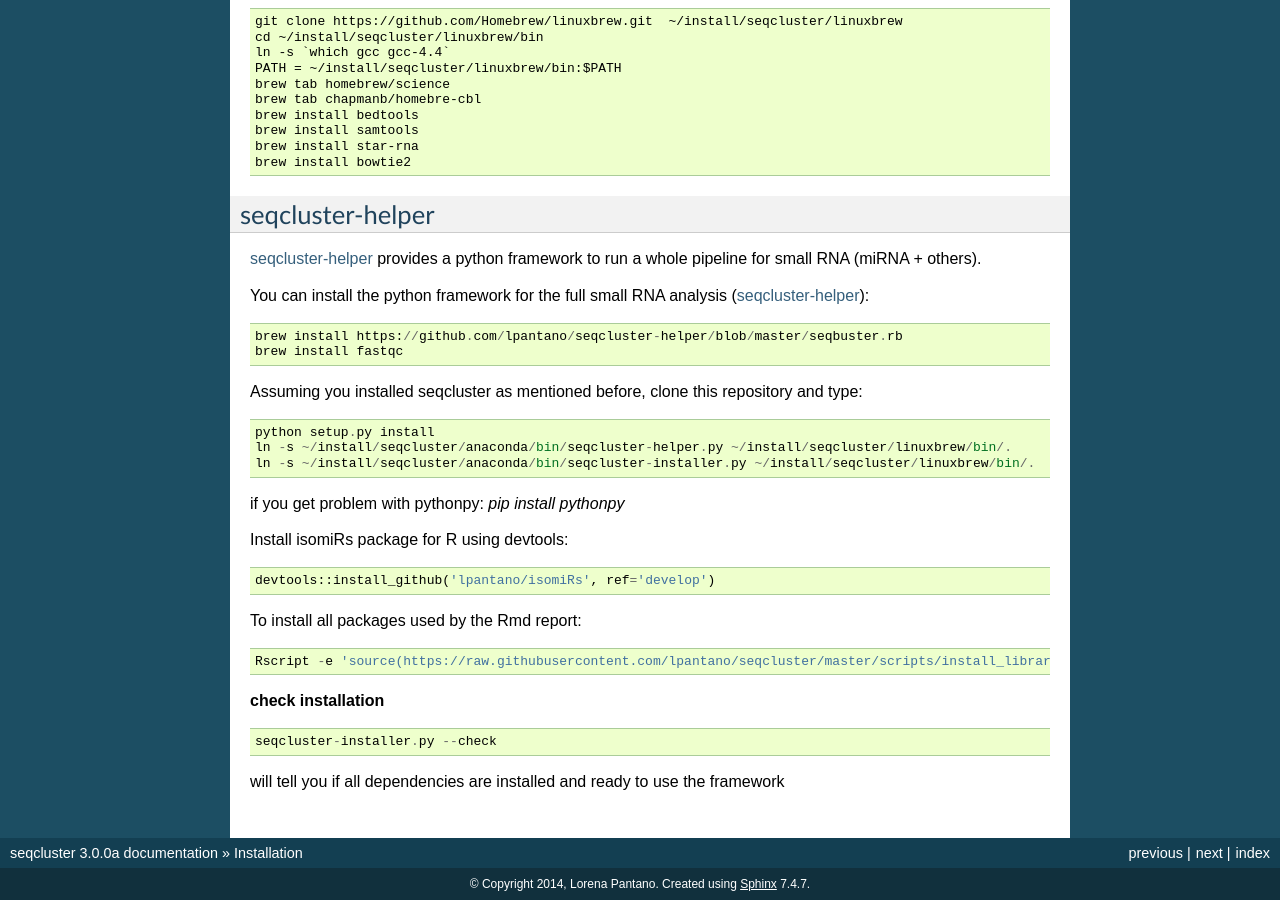
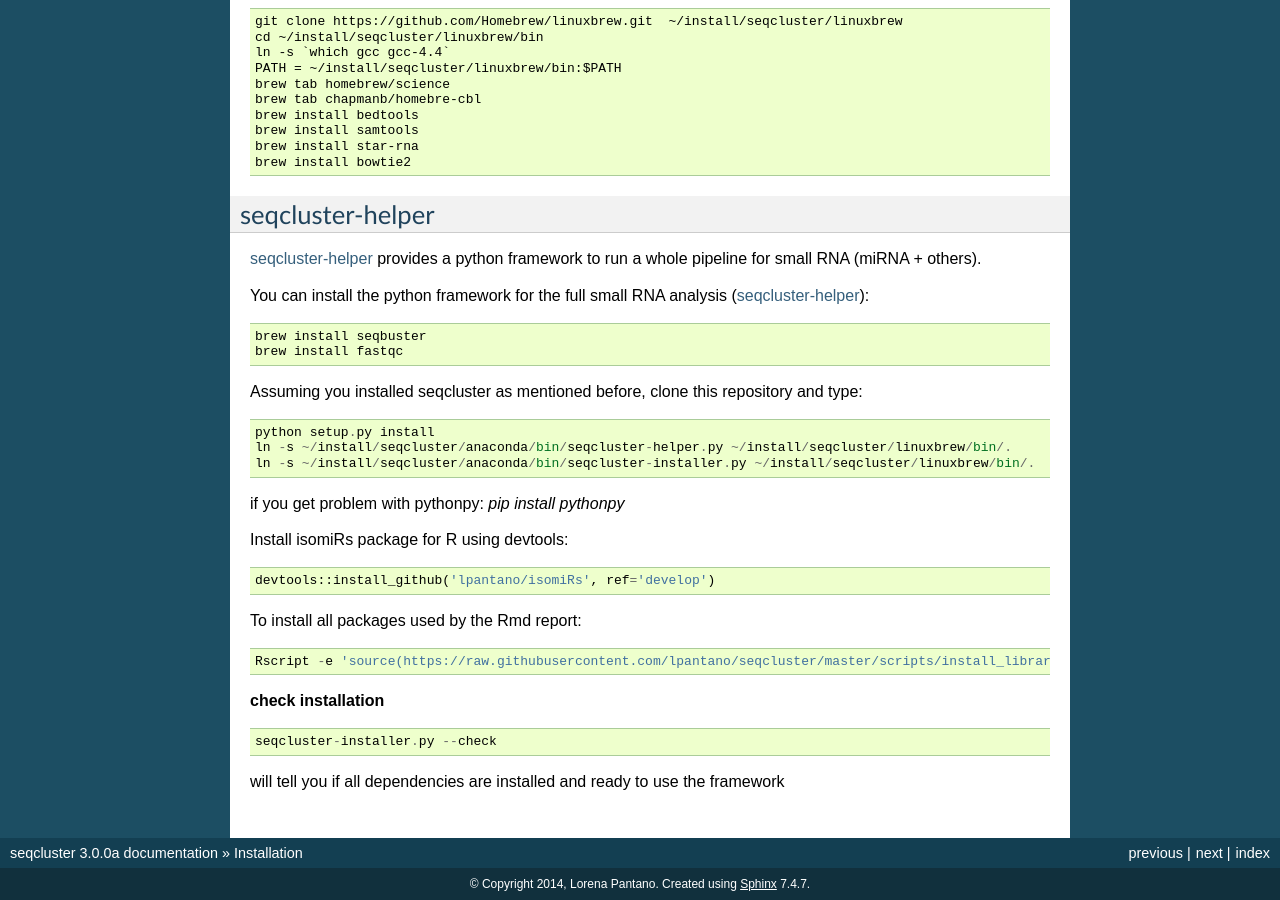
Before and after one commit to lpantano/seqcluster, a Sphinx documentation site: the page built from doc/source/installation.rst, in a window 1280 px wide and 900 px high, scrolled down 1243 px. Built offline with Sphinx 7.4.7, drawn with Linux system fonts in a browser that asks for light colours; some of the changed lines change nothing that is shown.

Commit message:
fix typos thanks to @sung

```diff
--- a/doc/source/installation.rst
+++ b/doc/source/installation.rst
@@ -25,11 +25,11 @@
 
 If you want to install step by step from a new conda environment::
 
-    ~/install/seqcluster/anaconda/conda install pip
-    ~/install/seqcluster/anaconda/conda install -c https://conda.binstar.org/bcbio bcbio-nextgen
-    ~/install/seqcluster/anaconda/pip install cutadapt
-    ~/install/seqcluster/anaconda/pip install matplotlib
-    ~/install/seqcluster/anaconda/pip install -U cython
+    ~/install/seqcluster/anaconda/bin/conda install pip
+    ~/install/seqcluster/anaconda/bin/conda install -c https://conda.binstar.org/bcbio bcbio-nextgen
+    ~/install/seqcluster/anaconda/bin/pip install cutadapt
+    ~/install/seqcluster/anaconda/bin/pip install matplotlib
+    ~/install/seqcluster/anaconda/bin/pip install -U cython
 
 
 Remember to add the new python into your path every time you want to use seqcluster.
@@ -88,7 +88,7 @@
 
 You can install the python framework for the full small RNA analysis (`seqcluster-helper`_)::
 
-    brew install https://github.com/lpantano/seqcluster-helper/blob/master/seqbuster.rb
+    brew install seqbuster
     brew install fastqc
 
 Assuming you installed seqcluster as mentioned before, clone this repository and type::
```
